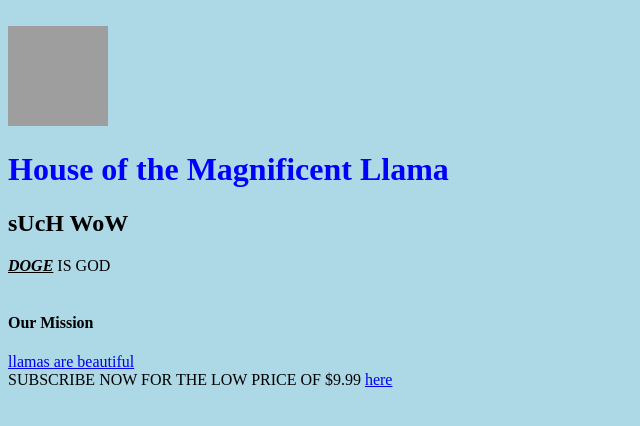
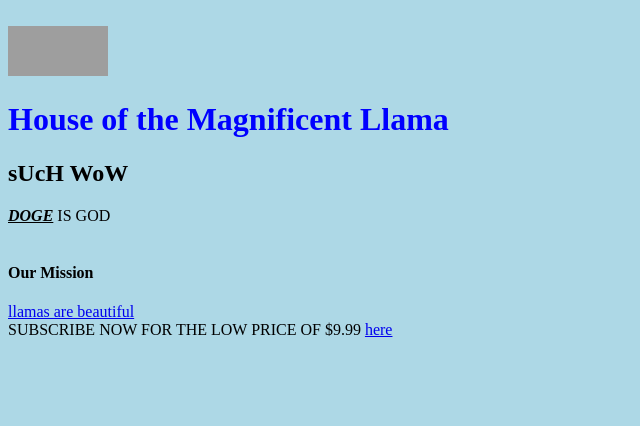
Before and after one commit to Bobopodia/fluffy-rotary-phone, a plain HTML site: page index.html in a window 1280 px wide. Shown: the whole page, without its empty margins (0-640 px from the left). Drawn offline with Linux system fonts and the light colour scheme; grey boxes are pictures that could not be loaded.

Commit message:
Update index.html

```diff
--- a/index.html
+++ b/index.html
@@ -15,7 +15,7 @@
   </style>
 <body>
   </br>
-<img src="https://i.pinimg.com/originals/a5/7a/19/a57a193f4bfe625880d7500103ad9f19.jpg" style="width:100px;height:100px;">
+<img src="https://i.pinimg.com/originals/a5/7a/19/a57a193f4bfe625880d7500103ad9f19.jpg" style="width:100px;height:50px;">
 </br>
 <h1 style="color:blue;">House of the Magnificent Llama</h1>
 <h2>sUcH WoW</h2>
```
